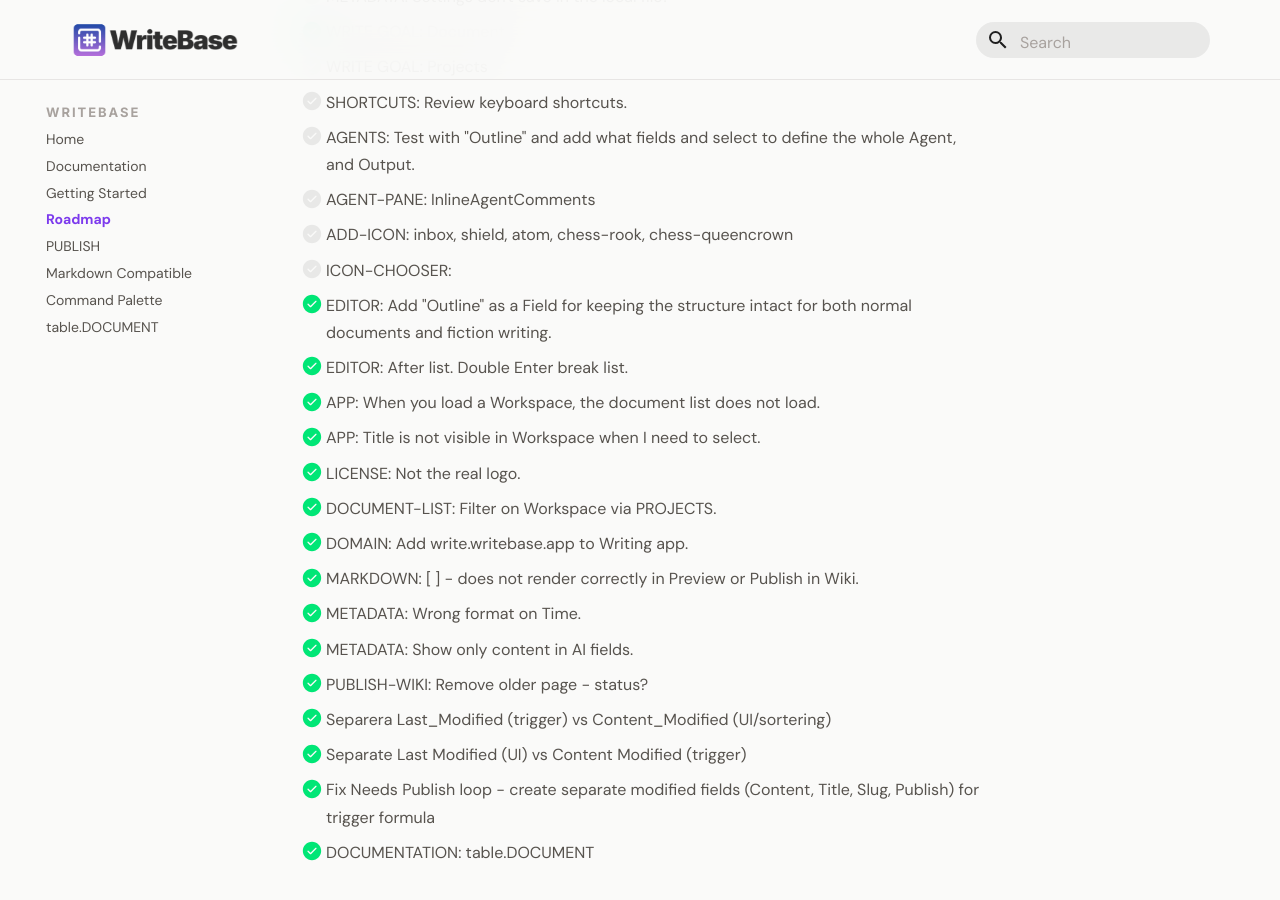
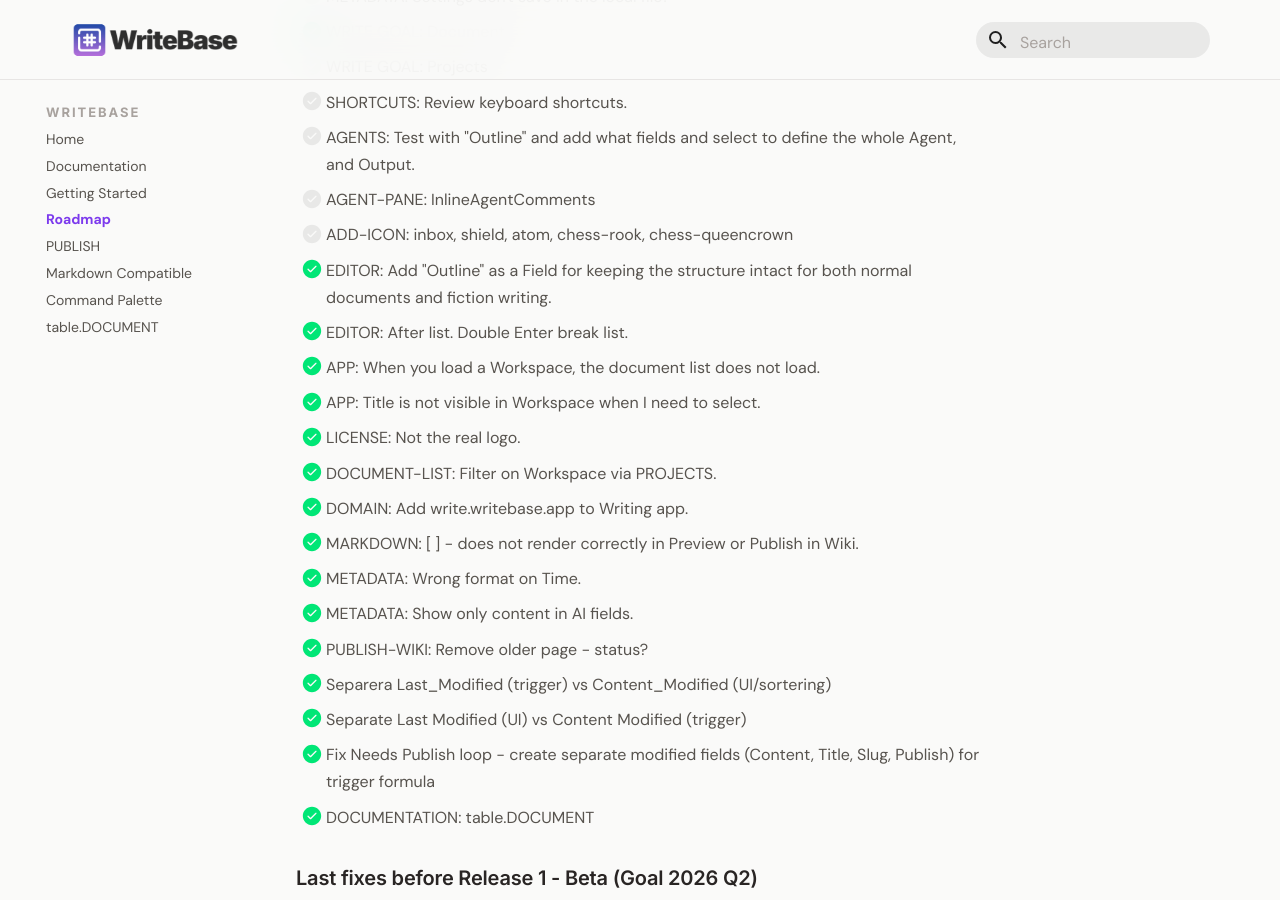
Before and after one commit to larssonhthomas-afk/writebase-docs, an MkDocs documentation site: the page built from docs/009-roadmap.md, in a window 1280 px wide and 900 px high, scrolled down 986 px. Built offline with MkDocs 1.6.1 and Material for MkDocs 9.7.7, drawn with Linux system fonts in a browser that asks for light colours; some web fonts are replaced.

Commit message:
Update 009-roadmap.md

```diff
--- a/docs/009-roadmap.md
+++ b/docs/009-roadmap.md
@@ -43,7 +43,6 @@ This Backlog has a priority 1-3.
 - [ ] AGENTS: Test with "Outline" and add what fields and select to define the whole Agent, and Output.
 - [ ] AGENT-PANE: InlineAgentComments
 - [ ] ADD-ICON: inbox, shield, atom, chess-rook, chess-queencrown
-- [ ] ICON-CHOOSER:
 
 - [x] EDITOR: Add "Outline" as a Field for keeping the structure intact for both normal documents and fiction writing.
 - [x] EDITOR: After list. Double Enter break list.
```
